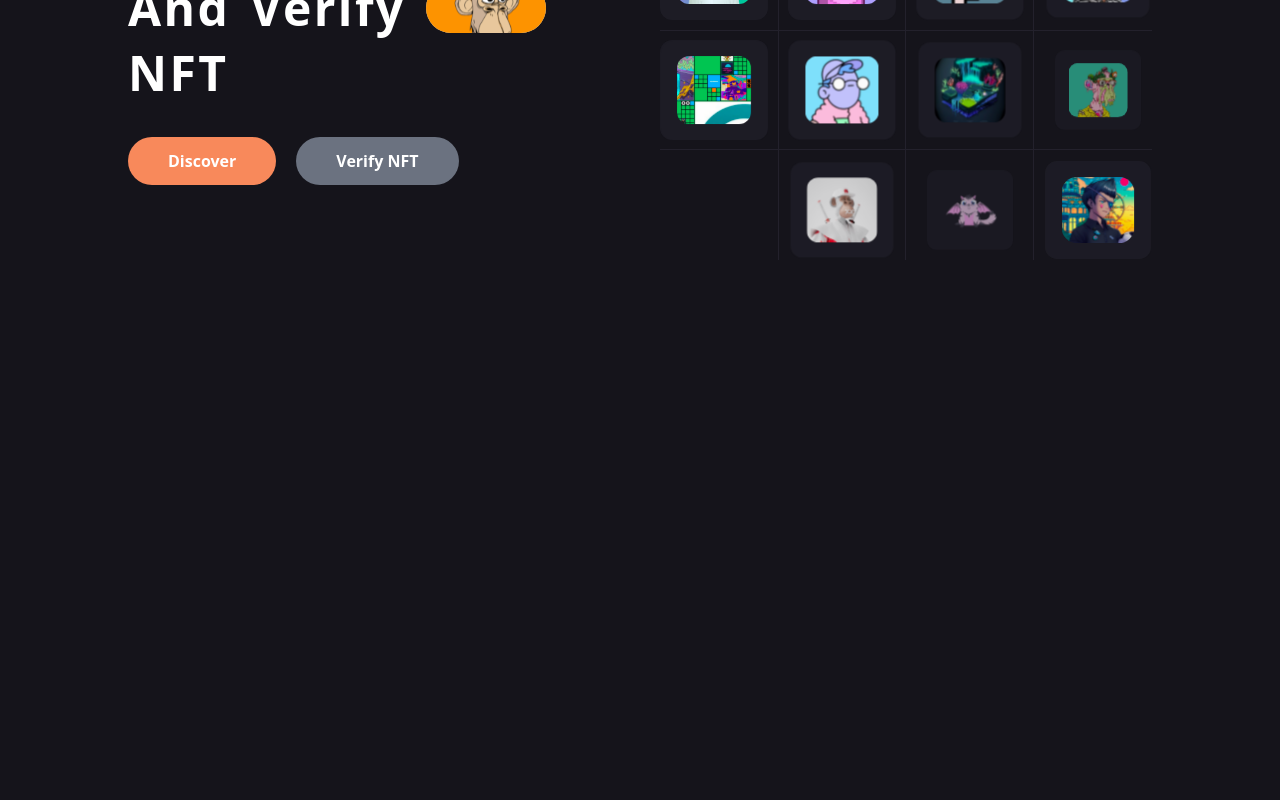
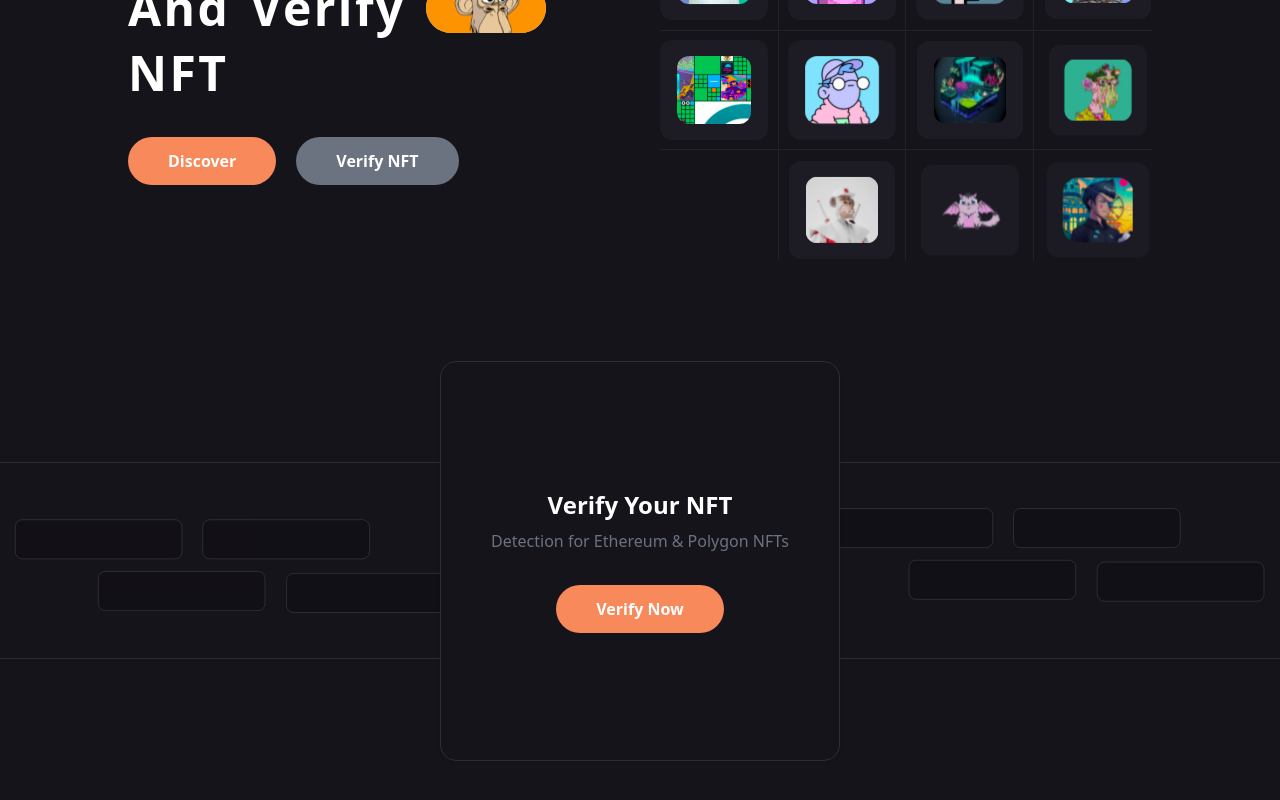
Before and after one commit to scluzive-bastine/nifty, a Next.js app: page / in a window 1280 px wide. Shown: the part 398-1198 px from the top of the page. Before the commit the page ends 800 px from the top, so only its background shows below. Built offline with nearby package versions, Linux system fonts and the light colour scheme.

Commit message:
Verify NFT section on langin page added

```diff
--- a/pages/index.tsx
+++ b/pages/index.tsx
@@ -1,13 +1,15 @@
 import type { NextPage } from 'next'
 import Head from 'next/head'
 import Image from 'next/image'
+
 import nftbg from '../images/nft.svg'
-
 import meshbg from '../images/mesh.svg'
 import Grid from '../components/Home/Grid'
+import vbg from '../images/vbg.svg'
 
 const Home: NextPage = () => {
   return (
+    <>
       <section className='mx-auto max-w-screen-lg 2xl:max-w-screen-xl mt-28 px-4 xl:px-0'>
         <div className='grid grid-cols-1 lg:grid-cols-2 gap-10 items-center'>
           <div className='col-auto'>
@@ -18,7 +20,11 @@ const Home: NextPage = () => {
                   Discover
                 </h2>
                 <div className='bg-darkGray w-[100px] h-[40px] md:w-[100px] md:h-[40px] xl:w-[120px] xl:lg:h-[50px] 2xl:w-[145px] 2xl:h-[55px] rounded-full flex-shrink-0 relative'>
-                <Image src={meshbg} className='object-cover w-full h-full rounded-full' alt='NFT' />
+                  <Image
+                    src={meshbg}
+                    className='object-cover w-full h-full rounded-full'
+                    alt='NFT'
+                  />
                 </div>
                 <h2 className='text-2xl md:text-6xl 2xl:text-7xl text-white font-bold tracking-wider'>
                   NFT
@@ -33,7 +39,11 @@ const Home: NextPage = () => {
                 </h2>
 
                 <div className='bg-gray-300 w-[100px] h-[40px] md:w-[100px] md:h-[40px] xl:w-[120px] xl:lg:h-[50px] 2xl:w-[145px] 2xl:h-[55px] rounded-full flex-shrink-0 relative'>
-                <Image src={nftbg} className='object-cover w-full h-full rounded-full' alt='NFT' />
+                  <Image
+                    src={nftbg}
+                    className='object-cover w-full h-full rounded-full'
+                    alt='NFT'
+                  />
                 </div>
               </div>
               <h2 className='text-4xl md:text-5xl 2xl:text-6xl text-white font-bold tracking-wider'>
@@ -64,6 +74,23 @@ const Home: NextPage = () => {
           </div>
         </div>
       </section>
+      <section className='h-[441px] w-full relative mb-20 flex justify-center items-center md:mt-20'>
+        <Image
+          src={vbg}
+          className='w-full h-full object-contain animate-pulse'
+          alt='Verify background'
+        />
+        <div className='absolute bg-darkGray border border-gray-20 rounded-2xl p-5 w-full md:w-[350px] md:h-[350px] xl:w-[400px] xl:h-[400px] flex items-center justify-center shadow'>
+          <article className='text-center'>
+            <h2 className='text-white text-2xl font-semibold mb-2'>Verify Your NFT</h2>
+            <p className='text-gray-500'>Detection for Ethereum & Polygon NFTs</p>
+            <button className='bg-orange-20 hover:bg-orange-20/80 text-white font-semibold rounded-full px-8 md:px-10 py-3 mt-8 transition duration-150 ease-in-out'>
+              Verify Now
+            </button>
+          </article>
+        </div>
+      </section>
+    </>
   )
 }
 
```
Also changed, not shown: images/vbg.svg (added). Lines whose indentation alone changed are shown as unchanged.
